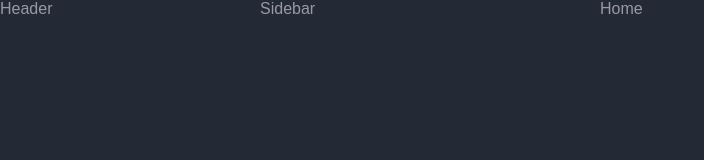
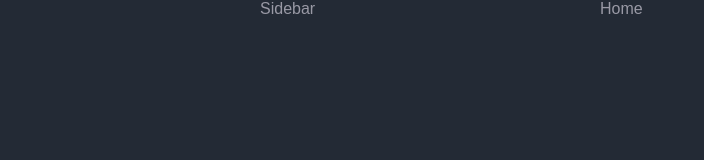
Before and after one commit to hmshreyas26/Centra-Central-Park, a React (Create React App) app: page / in a window 1280 px wide. Shown: the top 160 px of the page, without its empty margins (0-704 px from the left). Built offline with nearby package versions, Linux system fonts and the light colour scheme.

Commit message:
On branch main

```diff
--- a/src/Header.js
+++ b/src/Header.js
@@ -1,9 +1,12 @@
 import React from 'react'
+import
+ {BsFillBellFill, BsFillEnvelopeFill, BsPersonCircle, BsSearch, BsJustify}
+ from 'react-icons/bs'
 
-function Header() {
+ function Header() {
   return (
     <div>
-      Header
+
     </div>
   )
 }
```
